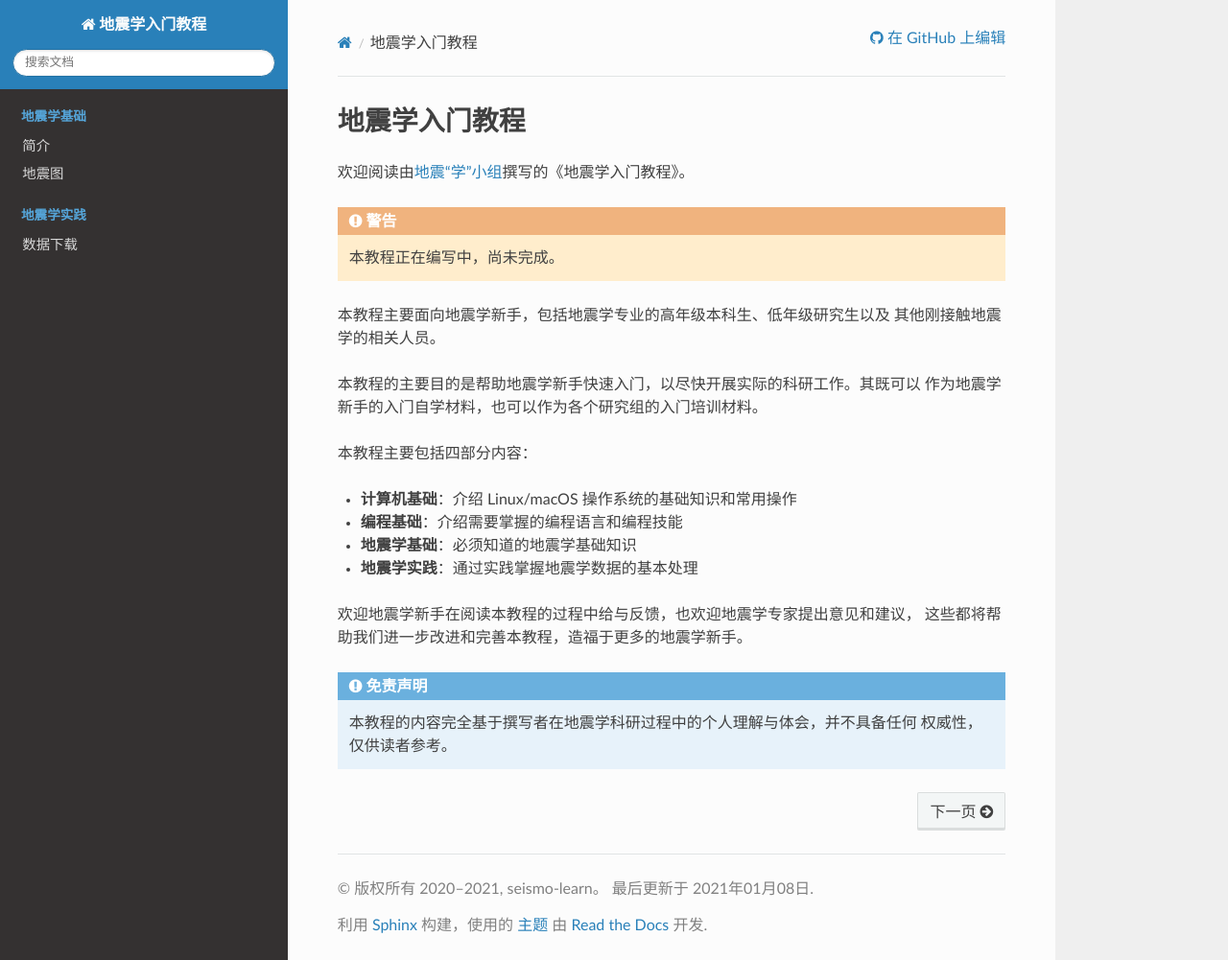
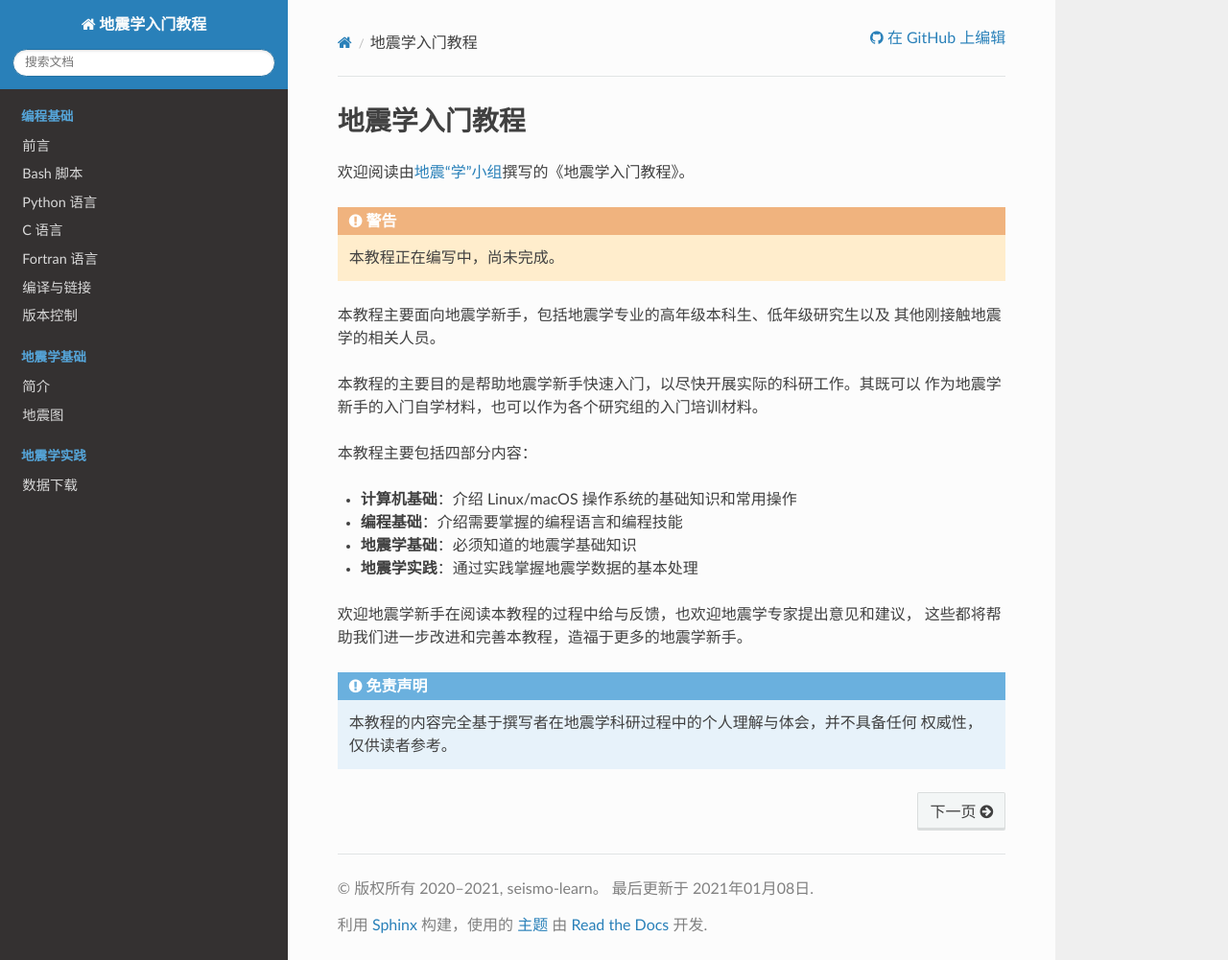
Before and after one commit to seismo-learn/seismology101, a Sphinx documentation site: the page built from source/index.rst, in a window 1280 px wide and 1001 px high. Shown: the whole window at 96% size. Built offline with Sphinx 7.4.7 and the Read the Docs theme 2.0.0, drawn with Linux system fonts in a browser that asks for light colours.

Commit message:
Chapter/section structure for the programming part (#25)
Co-authored-by: Jiayuan Yao <coreman.seism@gmail.com>

```diff
--- a/source/index.rst
+++ b/source/index.rst
@@ -1,6 +1,18 @@
 地震学入门教程
 ##############
 
+.. toctree::
+   :maxdepth: 3
+   :caption: 编程基础
+   :hidden:
+
+   programming/introduction
+   programming/bash
+   programming/python
+   programming/c
+   programming/fortran
+   programming/compile
+   programming/version-control
 
 .. toctree::
    :maxdepth: 3
--- /dev/null
+++ b/source/programming/bash.rst
@@ -0,0 +1,2 @@
+Bash 脚本
+=========
--- /dev/null
+++ b/source/programming/c.rst
@@ -0,0 +1,2 @@
+C 语言
+======
--- /dev/null
+++ b/source/programming/compile.rst
@@ -0,0 +1,2 @@
+编译与链接
+==========
--- /dev/null
+++ b/source/programming/fortran.rst
@@ -0,0 +1,2 @@
+Fortran 语言
+============
--- /dev/null
+++ b/source/programming/introduction.rst
@@ -0,0 +1,2 @@
+前言
+====
--- /dev/null
+++ b/source/programming/python.rst
@@ -0,0 +1,2 @@
+Python 语言
+===========
--- /dev/null
+++ b/source/programming/version-control.rst
@@ -0,0 +1,2 @@
+版本控制
+========
```
